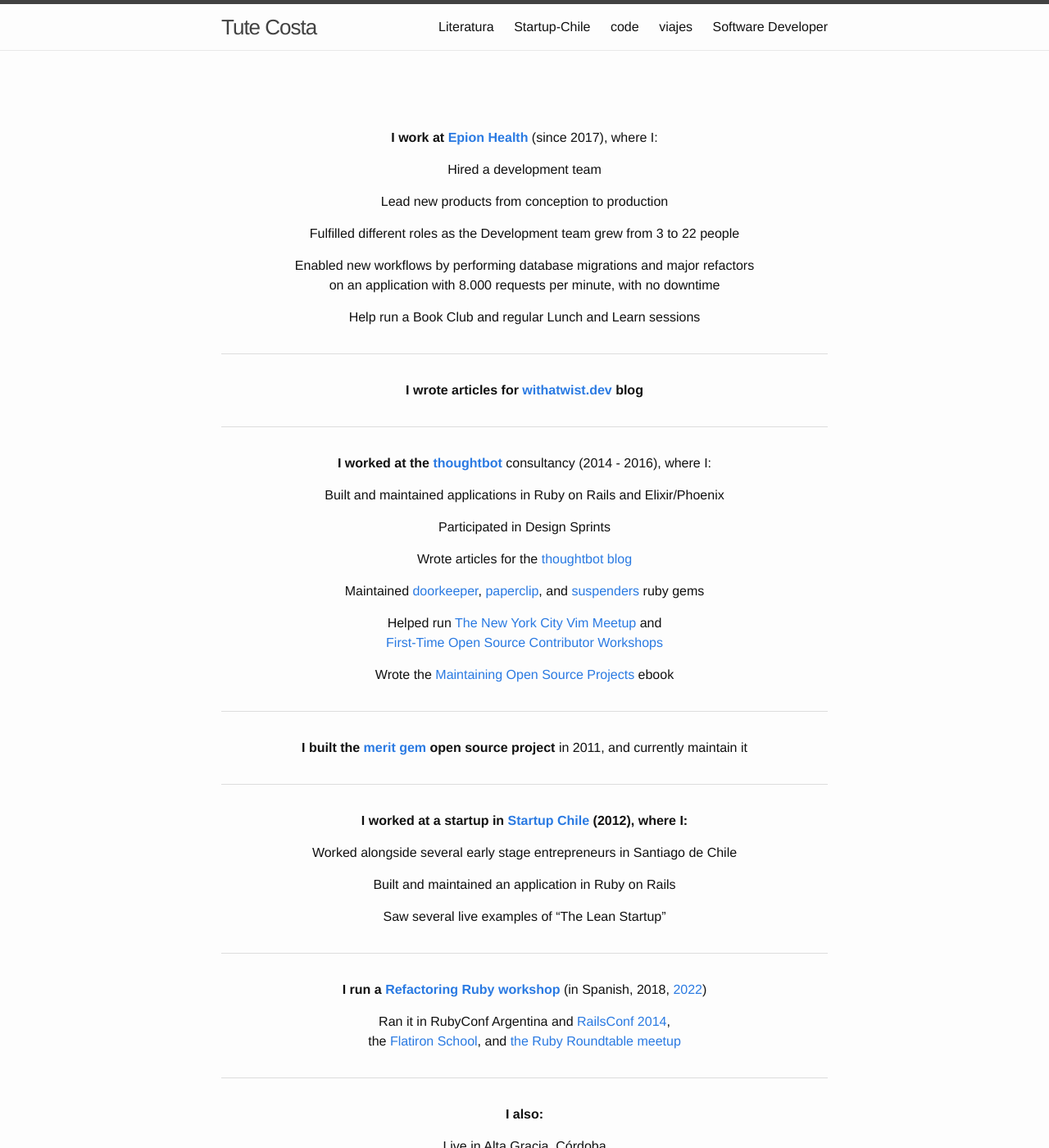
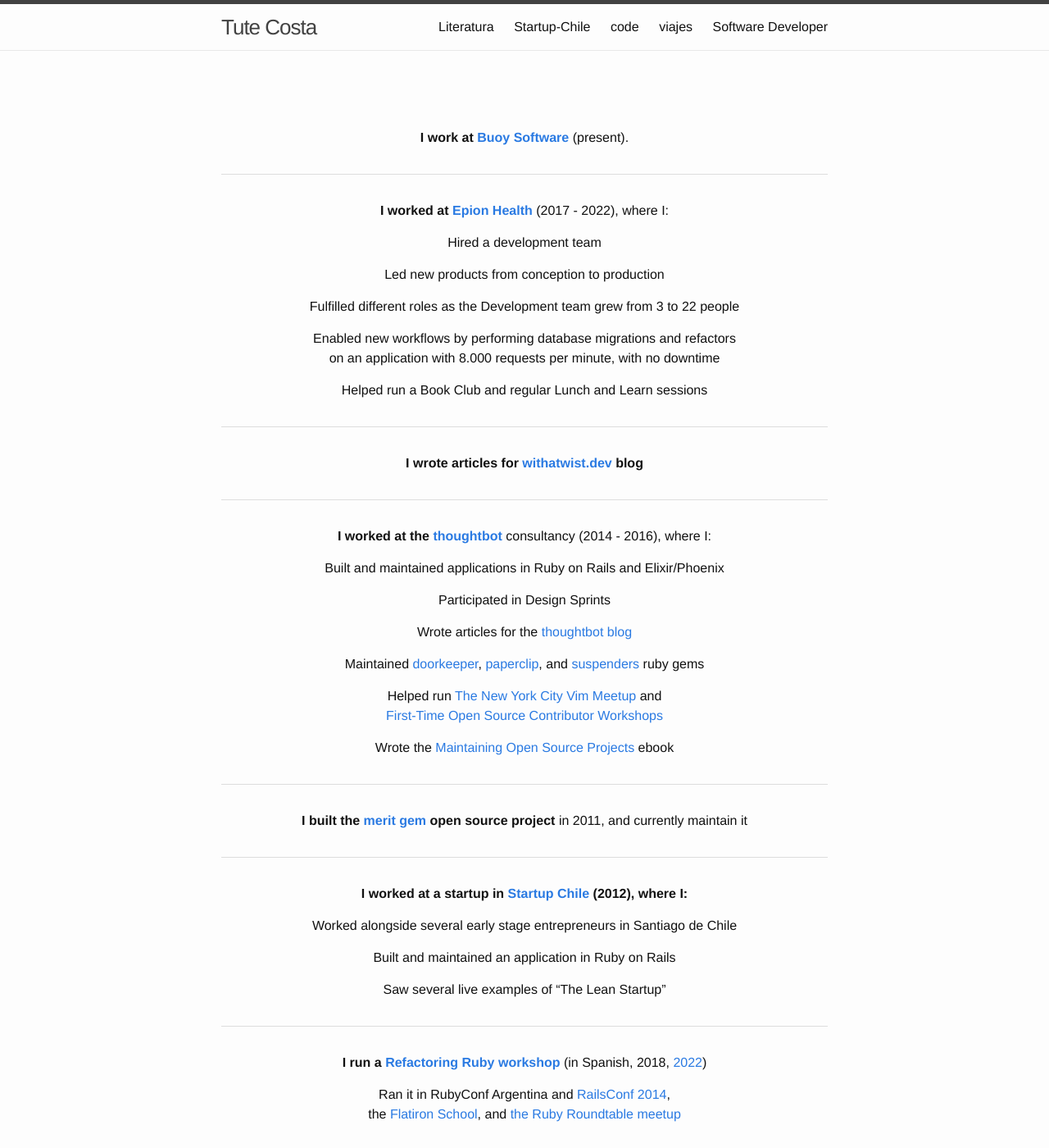
Before and after one commit to tute/tute.github.io, a Jekyll site: the page built from software-developer.md, in a window 1280 px wide and 1400 px high. Shown: the whole window at 82% size. Built offline with Jekyll 4.4.1, drawn with Linux system fonts in a browser that asks for light colours; some of the changed text lies outside the part shown.

Commit message:
Thank you, Epion; continue doing great! Hello Buoy

```diff
--- a/software-developer.md
+++ b/software-developer.md
@@ -5,23 +5,27 @@
 ---
 
 <p style="text-align: center; padding-top: 4em">
-  <strong>I work at <a href="https://www.epionhealth.com/">Epion Health</a></strong> (since 2017), where I:
+  <strong>I work at <a href="https://www.buoysoftware.com/">Buoy Software</a></strong> (present).
+</p>
+
+<p style="text-align: center; padding-top: 2em; margin-top: 2em; border-top: 1px solid #ddd">
+  <strong>I worked at <a href="https://www.epionhealth.com/">Epion Health</a></strong> (2017 - 2022), where I:
 </p>
 <p style="text-align: center">
   Hired a development team
 </p>
 <p style="text-align: center">
-  Lead new products from conception to production
+  Led new products from conception to production
 </p>
 <p style="text-align: center">
   Fulfilled different roles as the Development team grew from 3 to 22 people
 </p>
 <p style="text-align: center">
-  Enabled new workflows by performing database migrations and major refactors<br>
+  Enabled new workflows by performing database migrations and refactors<br>
   on an application with 8.000 requests per minute, with no downtime
 </p>
 <p style="text-align: center">
-  Help run a Book Club and regular Lunch and Learn sessions
+  Helped run a Book Club and regular Lunch and Learn sessions
 </p>
 
 
@@ -115,11 +119,6 @@
 </p>
 
 <p style="text-align: center">
-  Ran full marathons (up to 2015).
-  I continue to run, but sane distances now
-</p>
-
-<p style="text-align: center">
   <a href="https://www.instagram.com/holaamericas/">Rode a motorcycle around South America</a> (2018)
 </p>
 
```
